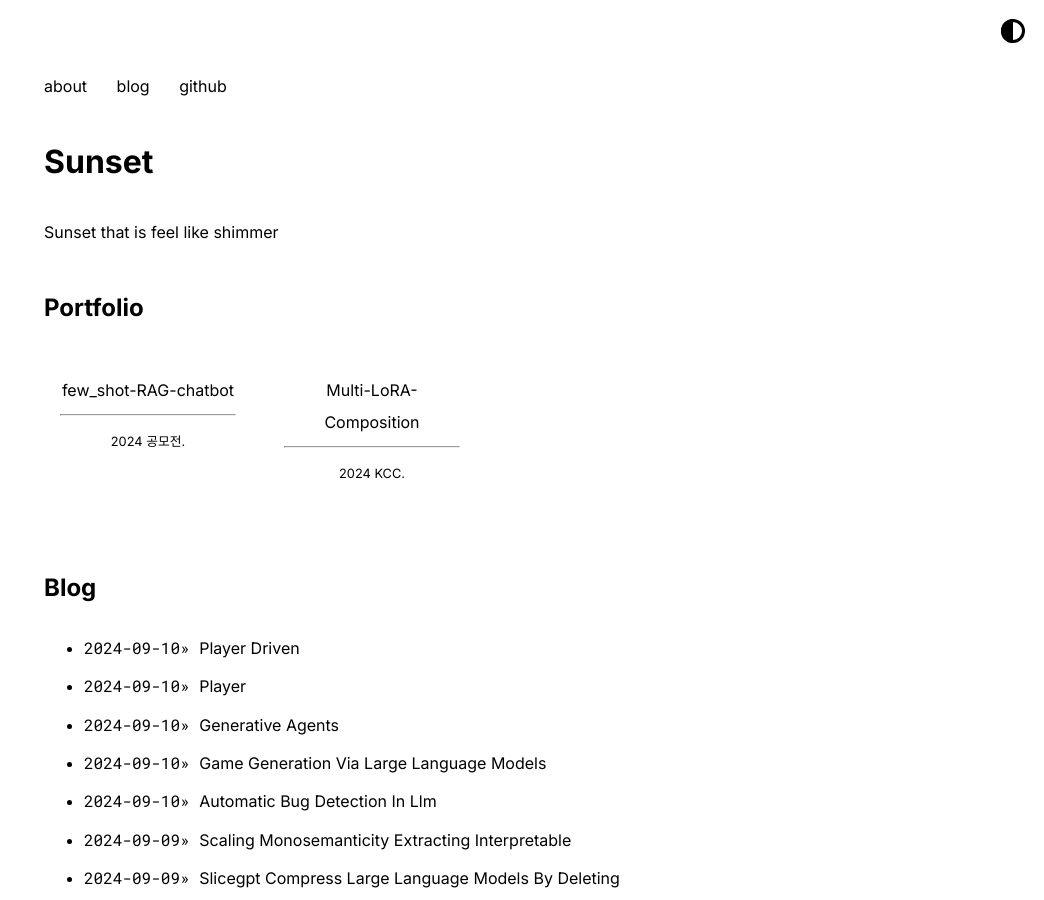
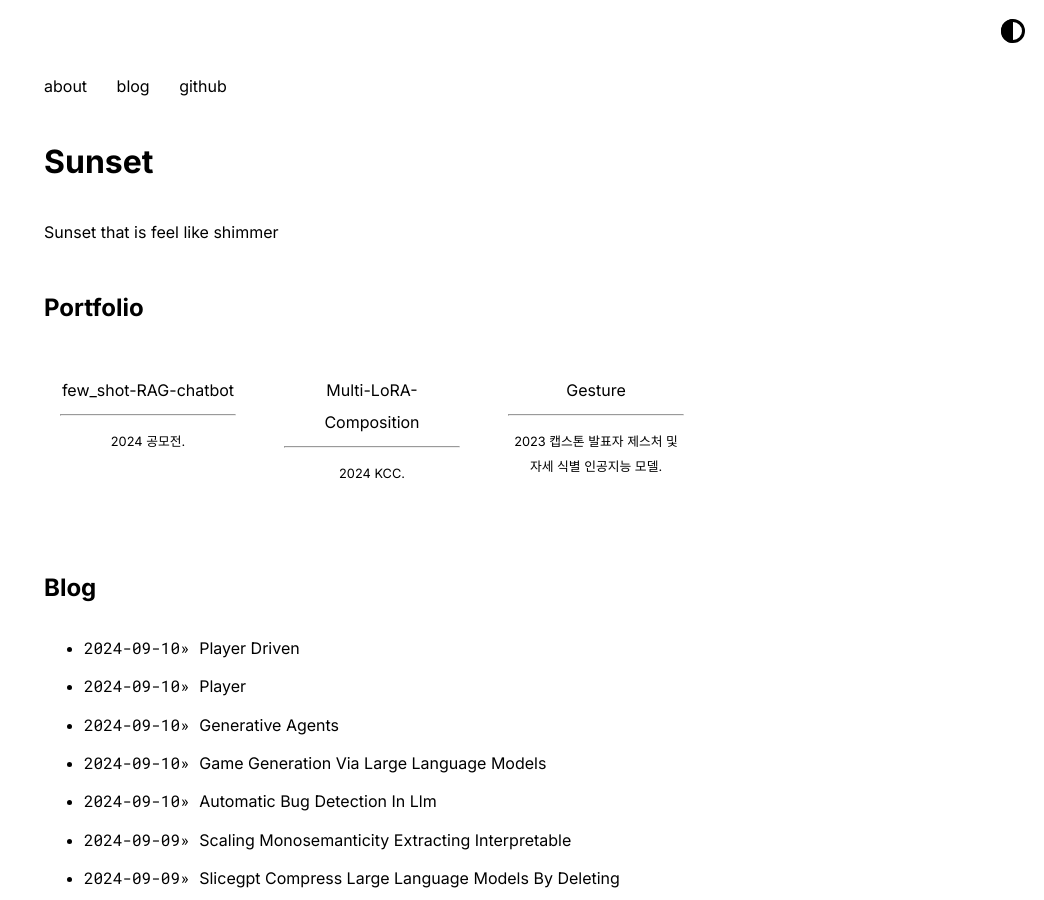
Before and after one commit to new-Sunset-shimmer/new-Sunset-shimmer.github.io, a Jekyll site: the page built from index.md, in a window 1280 px wide and 900 px high. Shown: the whole window, without its empty margins (236-1280 px from the left). Built offline with Jekyll 4.4.1, drawn with Linux system fonts in a browser that asks for light colours.

Commit message:
Update home.yml

```diff
--- a/_data/home.yml
+++ b/_data/home.yml
@@ -16,6 +16,10 @@ project_entries:
   - title: Multi-LoRA-Composition
     url: https://github.com/new-Sunset-shimmer/multi_loras/tree/main/Multi-LoRA-Composition-main
     desc: 2024 KCC.
+
+  - title: Gesture
+    url: https://github.com/new-Sunset-shimmer/Gesture
+    desc: 2023 캡스톤 발표자 제스처 및 자세 식별 인공지능 모델.
 
 old_project_entries:
   - title: Soopr
```
